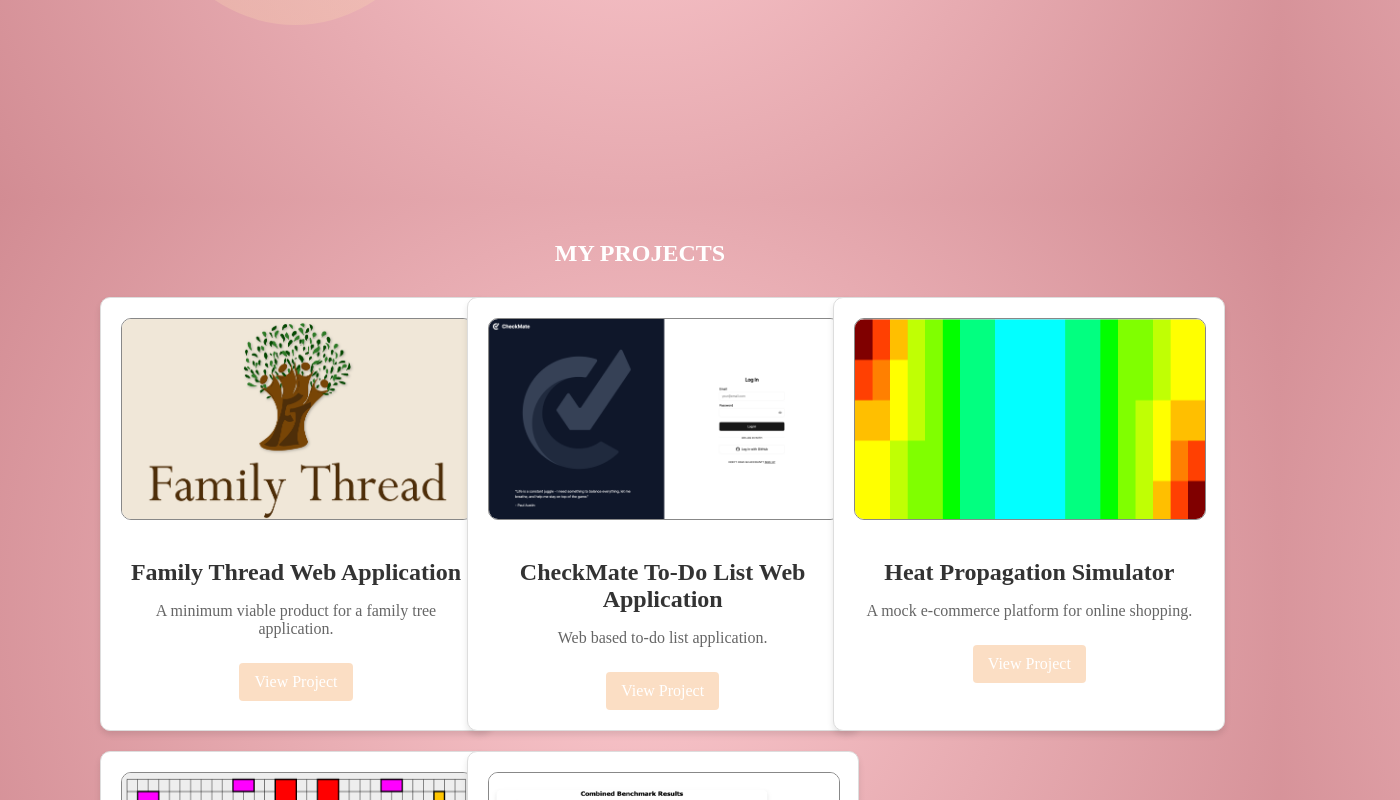
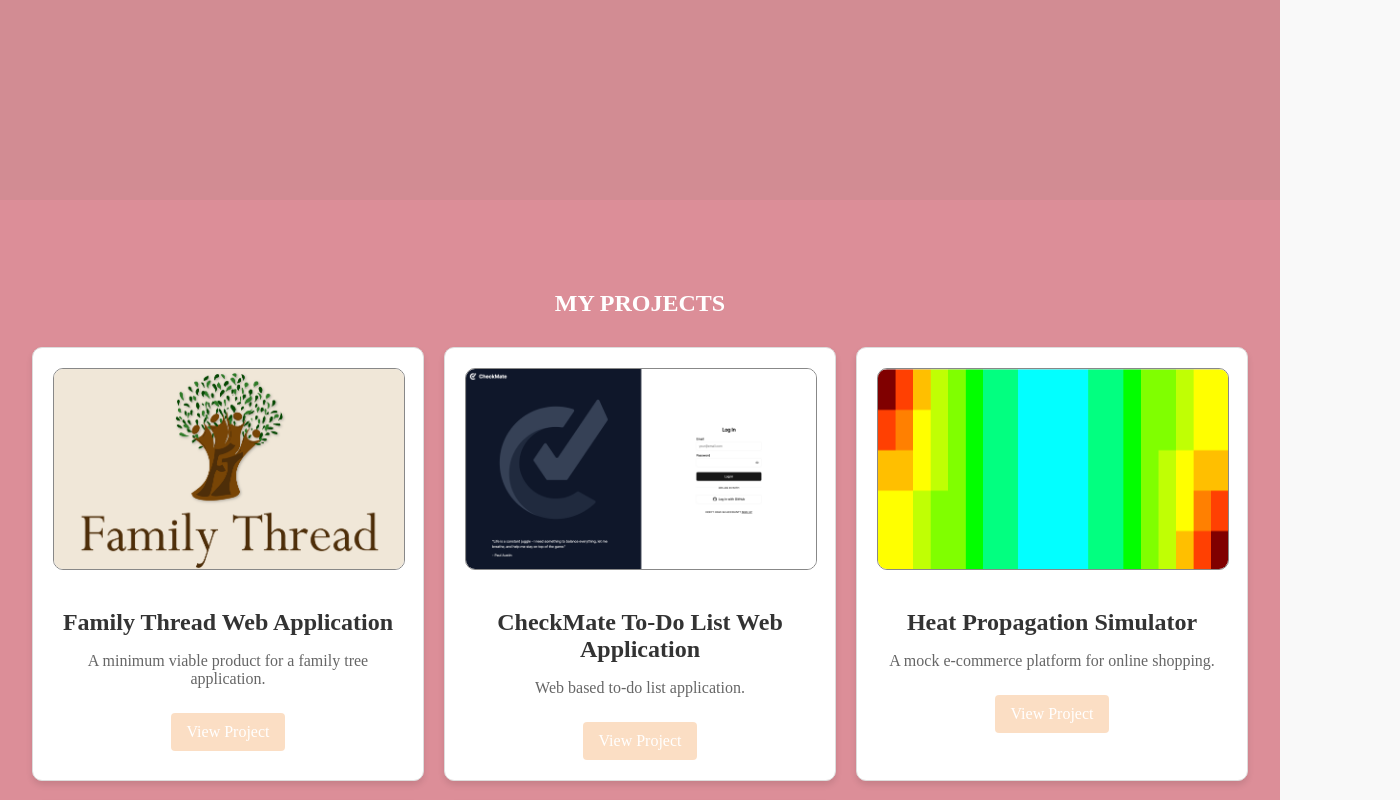
Before and after one commit to cuceta/PersonalPorfilio, a React (Vite) app: page / in a window 1280 px wide. Shown: the part 600-1400 px from the top of the page, 1400 px wide, since content can reach past the window. Built offline with nearby package versions, Linux system fonts and the light colour scheme; a web font is replaced by a local one.

Commit message:
formatting

```diff
--- a/src/components/Aboutme/aboutMe.css
+++ b/src/components/Aboutme/aboutMe.css
@@ -2,17 +2,13 @@
     display: flex;
     /*justify-content: center;*/
     /*align-items: center;*/
-    height: 90vh;
+    /*height: 90vh;*/
     padding: 0;
     margin: 0;
     font-family: 'Arial', sans-serif;
-}
-
-
-body{
     height: 100vh;
-    background-image: radial-gradient(circle, #FCCACF, #D28C93);
-    /*background-color: #dca3a9;*/
+    /*background-image: radial-gradient(circle, #FCCACF, #D28C93);*/
+    background-color: #D28C93;
 
 }
 
--- a/src/components/ContactMe/ContactMe.css
+++ b/src/components/ContactMe/ContactMe.css
@@ -2,11 +2,15 @@ h1 {
     text-align: center;
     margin-bottom: 30px;
     color: white;
+    margin-top: 30px;
+    padding-top: 30px;
     text-transform: uppercase;
 }
 
 .contact{
     /*padding: 100px;*/
+    background-color: #efb1b7;
+    margin-top: -30px;
 }
 
 
--- a/src/components/Experience/Experience.css
+++ b/src/components/Experience/Experience.css
@@ -1,10 +1,8 @@
-body{
-    background-color: #D28C93;
-}
-
 .experience{
     font-family: "Italiana", serif;
-    padding: 100px;
+    padding: 30px;
+    background-color: #e0969e;
+
 }
 
 .experience h1 {
@@ -17,6 +15,7 @@ body{
     position: relative;
     width: 1200px;
     margin: 100px auto;
+    z-index: 5;
 }
 
 .container{
--- a/src/components/Projects/Projects.css
+++ b/src/components/Projects/Projects.css
@@ -8,10 +8,13 @@ body {
 }
 
 .projects {
+    background-color: #dc8e98;
+
     /*height: 110vh;*/
     /*max-width: 1200px;*/
     margin: 0 auto;
-    padding: 100px;
+    padding-top: 30px;
+    padding-bottom: 50px;
 
 }
 
--- a/src/index.css
+++ b/src/index.css
@@ -2,6 +2,8 @@ body {
     font-family: 'Jacques Francois', sans-serif;
     margin: 0;
     padding: 0;
+    /*background-image: radial-gradient(circle, #FCCACF, #D28C93);*/
+    background-color: #D28C93;
 }
 
 header {
```
